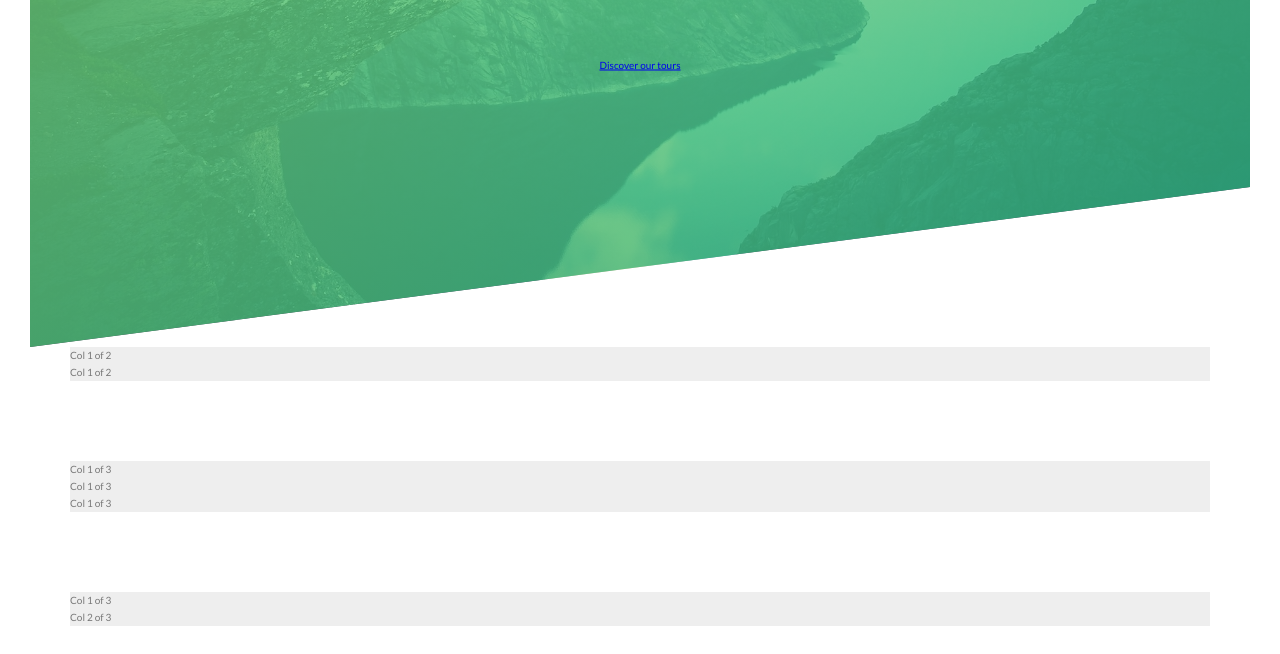
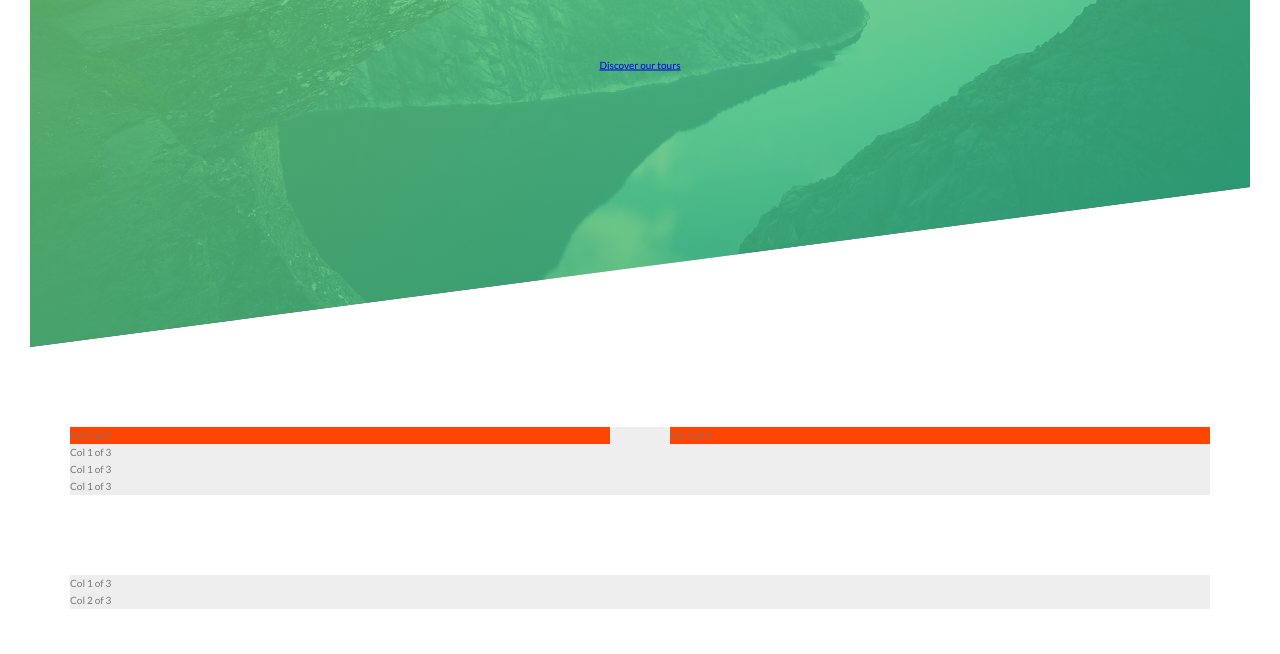
Before and after one commit to codemua/natours-tut, a website: page index.html in a window 1280 px wide. Shown: the part 443-1097 px from the top of the page. Drawn offline with Linux system fonts and the light colour scheme.

Commit message:
closing out the day nov 15

```diff
--- a/sass/layout/_grid.scss
+++ b/sass/layout/_grid.scss
@@ -10,4 +10,13 @@
     margin-bottom: $gutter-vertical;
   }
 
+  .col-1-of-2 {
+    width: calc((100% - #{$gutter-horizontal}) /2);
+    background-color: orangered;
+    float: left;
+
+    &:not(:last-child) {
+      margin-right: $gutter-horizontal;
+    }
+  }
 }
```
Also changed, not shown: css/style.css.
